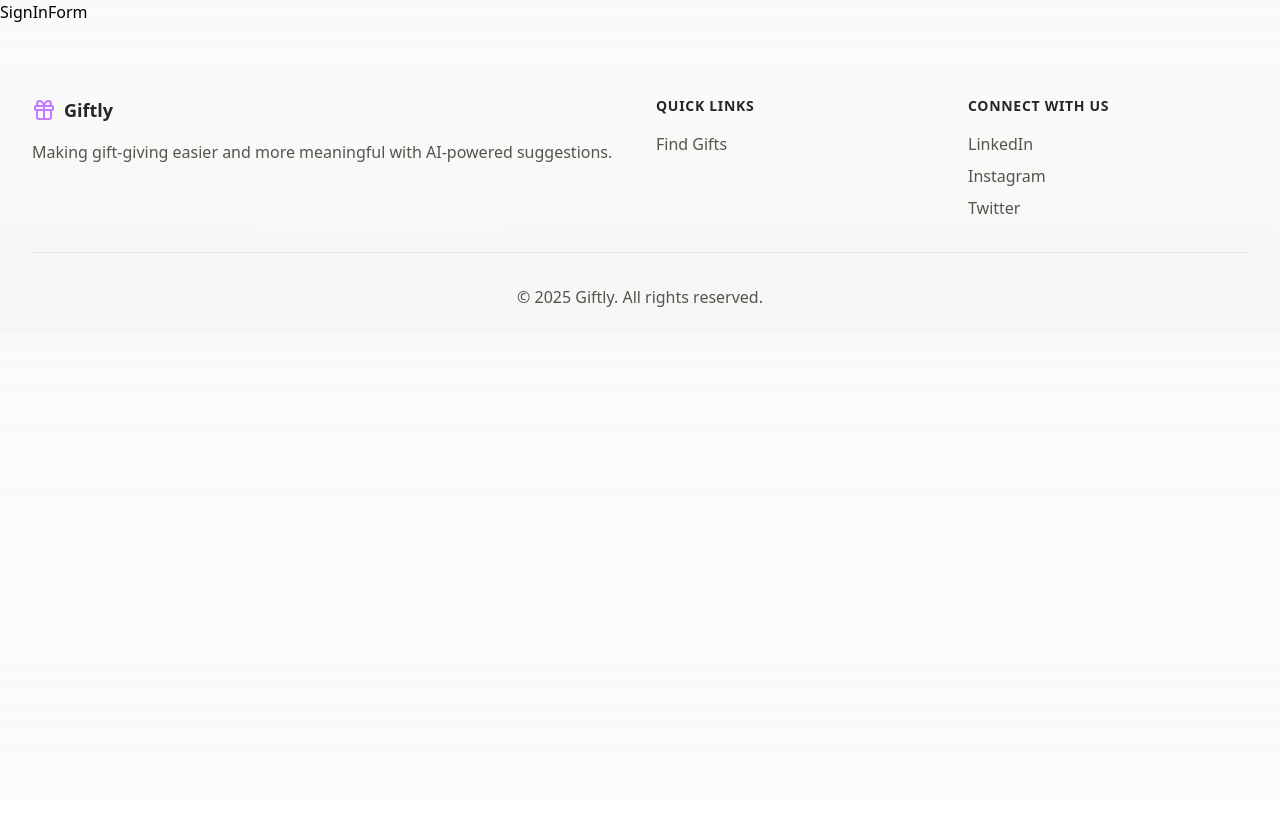
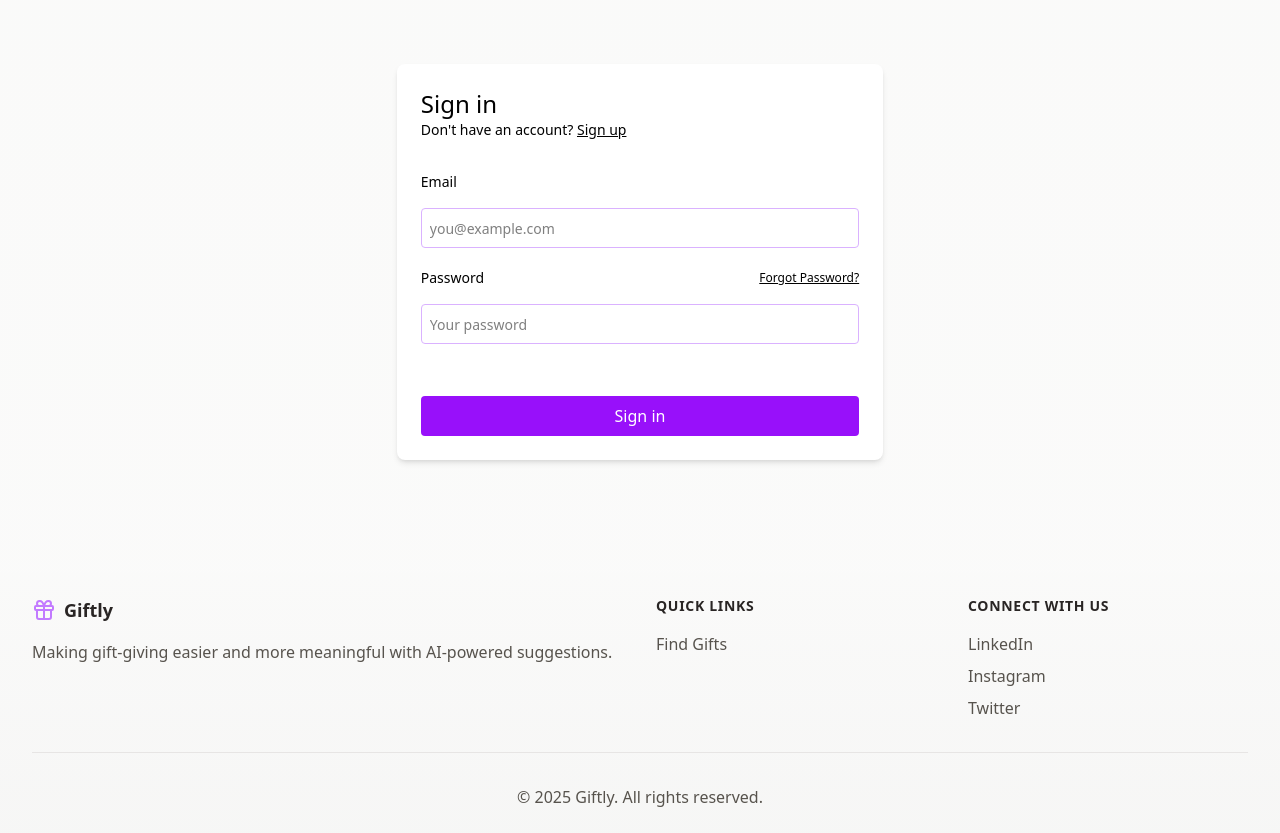
Before and after one commit to hilda-ut/gift-genius, a Next.js app: page /sign-in in a window 1280 px wide. Before the commit the page ends 800 px from the top, so only its background shows below. Built offline with nearby package versions, Linux system fonts and the light colour scheme.

Commit message:
Add initial sign-up form - Fix imports - Fix file names

```diff
--- a/src/app/(auth)/sign-in/page.tsx
+++ b/src/app/(auth)/sign-in/page.tsx
@@ -1,5 +1,10 @@
-import SignInForm from '../../../components/auth/SignInForm';
+import PageContainer from '@components/layout/PageContainer';
+import SignInForm from '@/components/auth/SignInForm';
 
 export default function SignInPage() {
-  return <SignInForm />;
+  return (
+    <PageContainer classes="flex justify-center">
+      <SignInForm />
+    </PageContainer>
+  );
 }
--- a/src/components/auth/SignInForm.tsx
+++ b/src/components/auth/SignInForm.tsx
@@ -1,3 +1,45 @@
+import Link from 'next/link';
+import Label from '@components/ui/Label';
+import Input from '@components/ui/Input';
+import Button from '@components/ui/Button';
+
 export default function SignInForm() {
-  return <div>SignInForm</div>;
+  return (
+    <div className='w-full flex flex-col align-center space-y-6 p-6 bg-white rounded-lg shadow-md md:w-3/5 lg:w-2/5'>
+
+      <form className="flex-1 flex flex-col min-w-64">
+        <h1 className="text-2xl font-medium">Sign in</h1>
+        <p className="text-sm text-foreground">
+          Don&apos;t have an account?{' '}
+          <Link className="text-foreground font-medium underline" href="/sign-up">
+            Sign up
+          </Link>
+        </p>
+        <div className="flex flex-col gap-2 [&>input]:mb-3 mt-8">
+          <Label htmlFor="email">Email</Label>
+          <Input name="email" placeholder="you@example.com" required />
+          <div className="flex justify-between items-center">
+            <Label htmlFor="password">Password</Label>
+            <Link
+              className="text-xs text-foreground underline"
+              href="/forgot-password"
+            >
+              Forgot Password?
+            </Link>
+          </div>
+          <Input
+            type="password"
+            name="password"
+            placeholder="Your password"
+            required
+          />
+          <Button
+            className='mt-8'
+            pendingText="Signing In...">
+            Sign in
+          </Button>
+        </div>
+      </form>
+    </div>
+  );
 }
--- a/src/components/auth/SignUpForm.tsx
+++ b/src/components/auth/SignUpForm.tsx
@@ -2,9 +2,9 @@
 
 import { useState } from 'react';
 import { Gift } from 'lucide-react';
-import { Input } from '../ui/Input';
-import { Label } from '../ui/Label';
-import Button from '../ui/Button';
+import Label from '@components/ui/Label';
+import Input from '@components/ui/Input';
+import Button from '@components/ui/Button';
 
 export default function SignUpForm() {
   const [email, setEmail] = useState('');
--- a/src/components/layout/PageContainer.tsx
+++ b/src/components/layout/PageContainer.tsx
@@ -6,7 +6,7 @@ export default function PageContainer({
   classes?: string,
  }) {
   return (
-    <div className={`w-full px-4 py-8 sm:px-6 lg:px-8 ${classes}`}>
+    <div className={`w-full px-4 py-16 sm:px-6 lg:px-8 ${classes}`}>
       {children}
     </div>
   );
--- a/src/components/ui/Button.tsx
+++ b/src/components/ui/Button.tsx
@@ -1,9 +1,7 @@
-const Button = ({ variant = 'primary', className = '', ...props }) => {
+export default function Button({ variant = 'primary', className = '', ...props }) {
   const baseClasses = variant === 'primary'
     ? 'bg-purple-600 text-white hover:bg-purple-800 hover:shadow-lg hover:scale-[1.02] transition-all duration-200'
     : 'bg-white border border-purple-700 text-purple-700 hover:bg-purple-700 hover:text-white';
 
   return <button className={`p-2 rounded ${baseClasses} ${className}`} {...props} />;
 };
-
-export default Button;
--- a/src/components/ui/Input.tsx
+++ b/src/components/ui/Input.tsx
@@ -1,6 +1,8 @@
-export const Input = ({ ...props }: React.InputHTMLAttributes<HTMLInputElement>) => (
-  <input
-    className="flex h-10 w-full rounded p-2 my-2 text-sm border-1 border-purple-300 focus:border-purple-400"
-    {...props}
-  />
-);
+export default function Input({ ...props }: React.InputHTMLAttributes<HTMLInputElement>) {
+  return (
+    <input
+      className="flex h-10 w-full rounded p-2 my-2 text-sm border-1 border-purple-300 focus:border-purple-400"
+      {...props}
+    />
+  );
+};
--- a/src/components/ui/Label.tsx
+++ b/src/components/ui/Label.tsx
@@ -1,4 +1,4 @@
-export const Label = (props: React.LabelHTMLAttributes<HTMLLabelElement>) => {
+export default function Label(props: React.LabelHTMLAttributes<HTMLLabelElement>) {
   return (
     <label
       className="text-sm font-medium"
```
